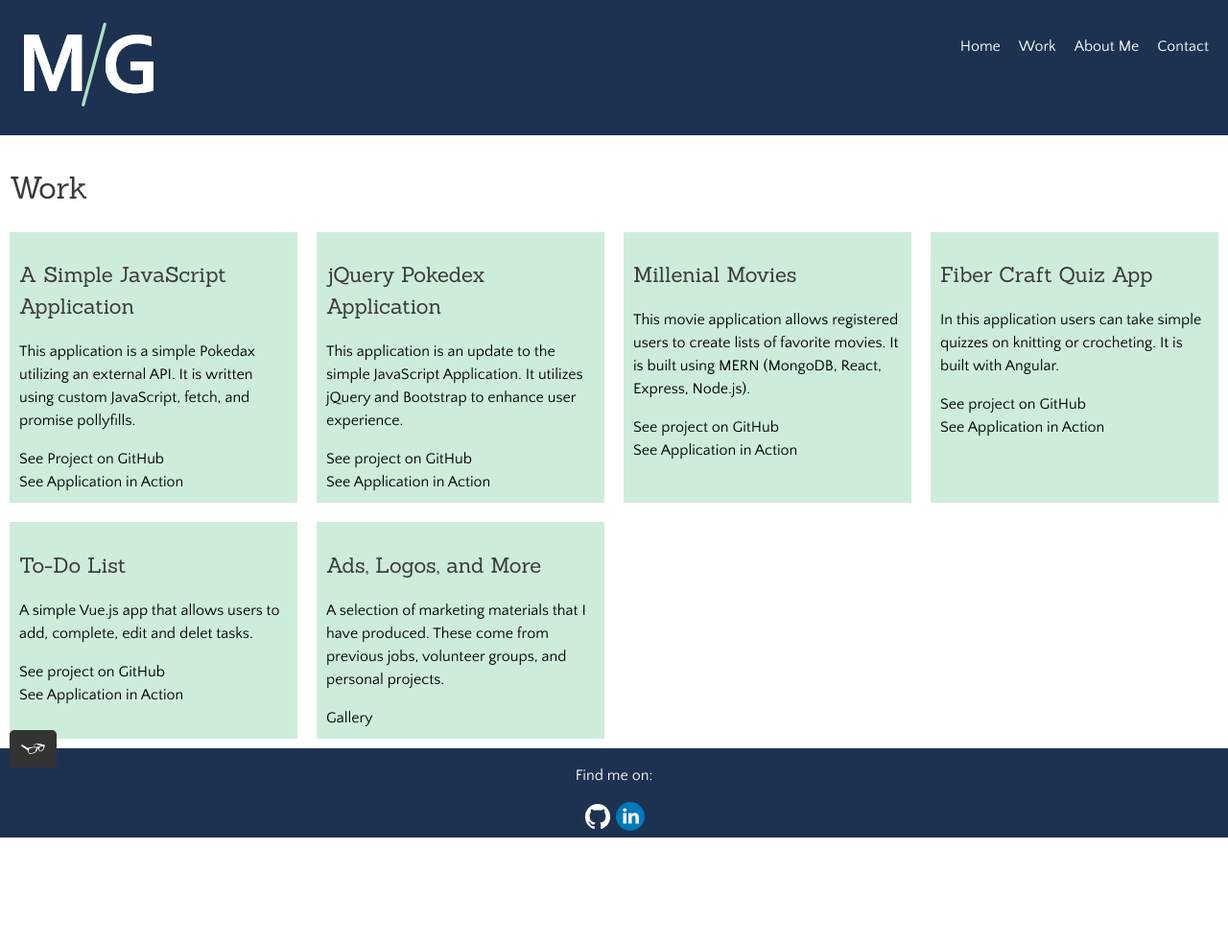
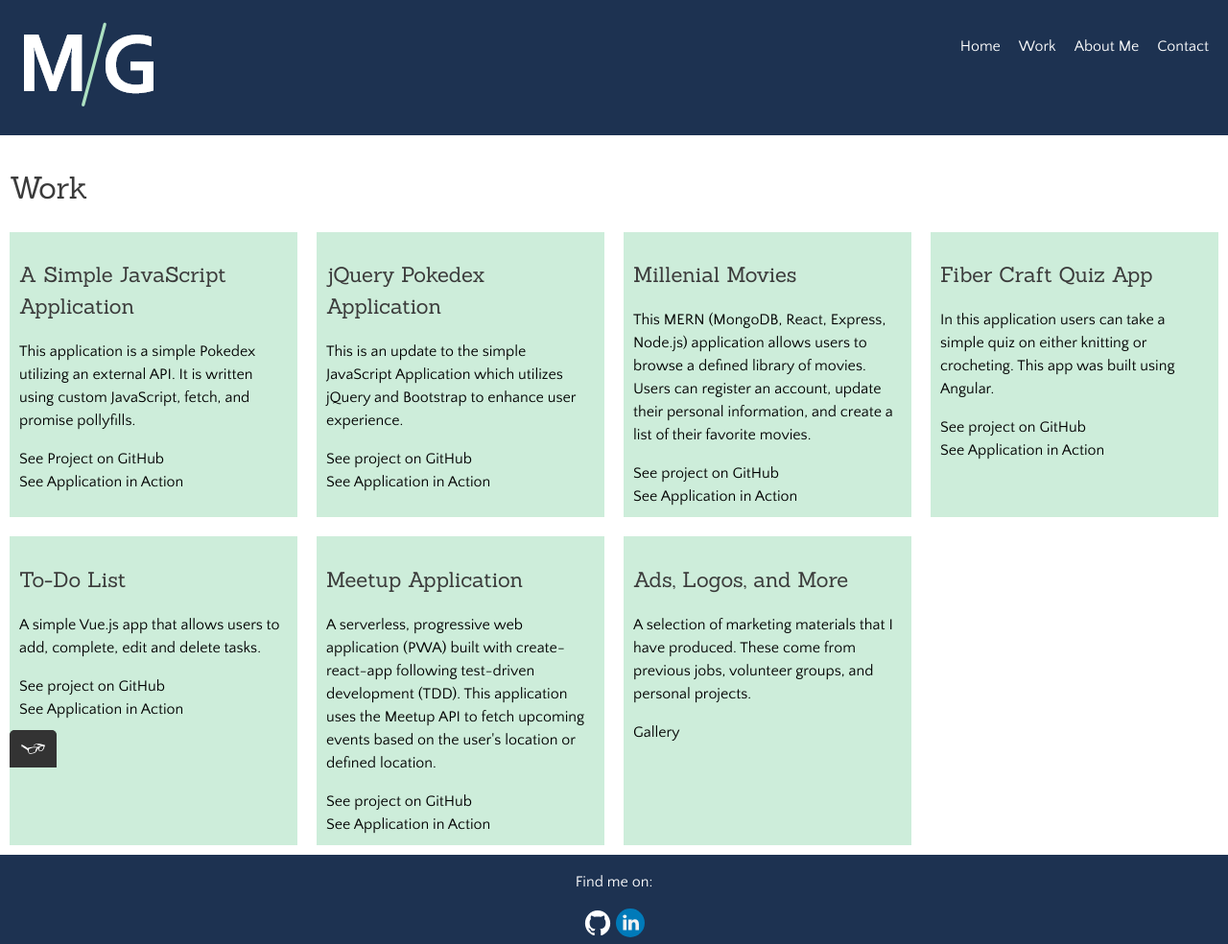
Before and after one commit to mattig94/PortfolioWebsite, a plain HTML site: page work.html in a window 1280 px wide. Shown: the whole page at 96% size. Before the commit the page ends 873 px from the top, so only its background shows below. Drawn offline with nearby package versions, Linux system fonts and the light colour scheme.

Commit message:
Added meetup app and did some content editing

```diff
--- a/work.html
+++ b/work.html
@@ -30,33 +30,39 @@
 		<div class="grid">
 			<div class="grid_item">
 				<h2>A Simple JavaScript Application</h2>
-				<p>This application is a simple Pokedax utilizing an external API. It is written using custom JavaScript, fetch, and promise pollyfills.</p>
+				<p>This application is a simple Pokedex utilizing an external API. It is written using custom JavaScript, fetch, and promise pollyfills.</p>
 				<a href="https://github.com/mattig94/simpleJSApp" target="_blank">See Project on GitHub</a><br>
 				<a href="https://mattig94.github.io/simpleJSApp/index.html" target="_blank">See Application in Action</a>
 			</div>
 			<div class="grid_item">
 				<h2>jQuery Pokedex Application</h2>
-				<p>This application is an update to the simple JavaScript Application. It utilizes jQuery and Bootstrap to enhance user experience.</p>
+				<p>This is an update to the simple JavaScript Application which utilizes jQuery and Bootstrap to enhance user experience.</p>
 				<a  href="https://github.com/mattig94/jQueryPokedex" target="_blank">See project on GitHub</a><br>
 				<a href="https://mattig94.github.io/jQueryPokedex/index.html" target="_blank">See Application in Action</a>
 			</div>
 			<div class="grid_item">
 				<h2>Millenial Movies</h2>
-				<p>This movie application allows registered users to create lists of favorite movies. It is built using MERN (MongoDB, React, Express, Node.js).</p>
+				<p>This MERN (MongoDB, React, Express, Node.js) application allows users to browse a defined library of movies. Users can register an account, update their personal information, and create a list of their favorite movies.</p>
 				<a href="https://github.com/mattig94/movie_api">See project on GitHub</a><br>
 				<a href="https://my-millennial-movies.herokuapp.com/client/login">See Application in Action</a>
 			</div>
 			<div class="grid_item">
 				<h2>Fiber Craft Quiz App</h2>
-				<p>In this application users can take simple quizzes on knitting or crocheting. It is built with Angular.</p>
+				<p>In this application users can take a simple quiz on either knitting or crocheting. This app was built using Angular.</p>
 				<a href="https://github.com/mattig94/quiz-app">See project on GitHub</a><br>
 				<a href="https://mattig94.github.io/quiz-app/quiz-app">See Application in Action</a>
 			</div>
 			<div class="grid_item">
 				<h2>To-Do List</h2>
-				<p>A simple Vue.js app that allows users to add, complete, edit and delet tasks.</p>
+				<p>A simple Vue.js app that allows users to add, complete, edit and delete tasks.</p>
 				<a href="https://github.com/mattig94/todo-list">See project on GitHub</a><br>
 				<a href="https://mattig94-to-do-list.herokuapp.com/">See Application in Action</a>
+			</div>
+			<div class="grid_item">
+				<h2>Meetup Application</h2>
+				<p>A serverless, progressive web application (PWA) built with create-react-app following test-driven development (TDD). This application uses the Meetup API to fetch upcoming events based on the user's location or defined location.</p>
+				<a href="https://github.com/mattig94/meetup-app">See project on GitHub</a><br>
+				<a href="https://mattig94.github.io/meetup-app/">See Application in Action</a>
 			</div>
 			<div class="grid_item">
 				<h2>Ads, Logos, and More</h2>
```
Also changed, not shown: about.html (+1 -1 lines).
